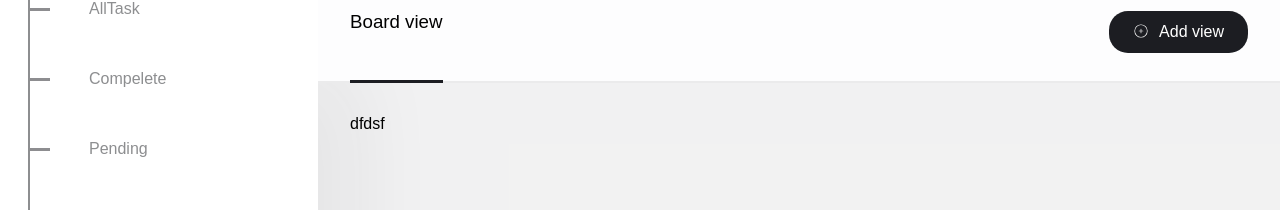
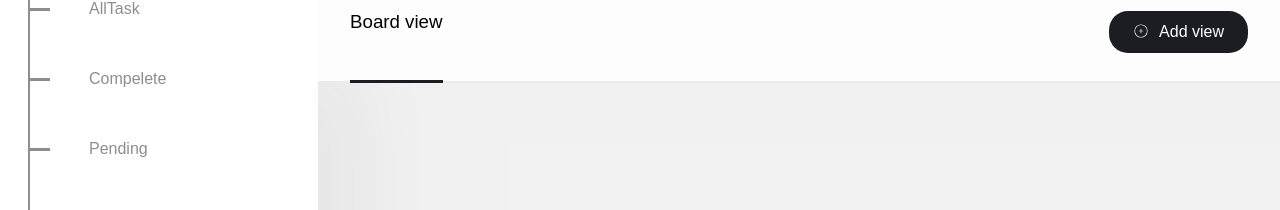
Before and after one commit to babaeiFateme/vanilla-react-todo, a React (Create React App) app in the folder my-app/: page / in a window 1280 px wide. Shown: the part 111-321 px from the top of the page. Built offline with nearby package versions, Linux system fonts and the light colour scheme.

Commit message:
feat: add delete todo

```diff
--- a/my-app/src/components/TodoList/TodoList.jsx
+++ b/my-app/src/components/TodoList/TodoList.jsx
@@ -5,19 +5,11 @@ import { useEffect, useState } from "react";
 import { useTodoContext } from "../../hooks/TodoContext";
 
 const TodoList = () => {
-    const { todos, addTodo } = useTodoContext();
-    console.log(todos, "todos");
+    const { todos, addTodo, deleteTodo } = useTodoContext();
+    // console.log(addTodo,"add");
 
-    // localStorage.setItem("todos", JSON.stringify(todos));
-    useEffect(() => {
-        // setTodos(data);
-    }, [todos]);
     const deleteTodoHandler = (id) => {
-        const filteredTodos = todos.filter((todo) => todo.id !== id);
-        addTodo(filteredTodos);
-
-        // Update local storage with the new todos array
-        localStorage.setItem("todos", JSON.stringify(filteredTodos));
+        deleteTodo(id);
     };
     if (!todos) {
         return <>empty list</>;
@@ -25,9 +17,8 @@ const TodoList = () => {
     return (
         <div>
             <ul className="todos">
-                dfdsf
-                {todos.map((item) => (
-                    <li className="item" key={item.id}>
+                {todos.map((item, index) => (
+                    <li className="item" key={index}>
                         <div className="title">{item.title}</div>
                         <div className="time">{item.endTime}</div>
                         <div className="time">{item.endTime}</div>
--- a/my-app/src/components/common/Layouts/InnerLayout/InnerLayout.jsx
+++ b/my-app/src/components/common/Layouts/InnerLayout/InnerLayout.jsx
@@ -7,7 +7,7 @@ import { useTodoContext } from "../../../../hooks/TodoContext";
 const InnerLayout = ({ children }) => {
     const [isModalOpen, setIsModalOpen] = useState(false);
 
-    const { todos, addTodo } = useTodoContext();
+    const { todos, addTodo ,deleteTodo} = useTodoContext();
 
     const [formData, setFormData] = useState({
         title: "",
--- a/my-app/src/hooks/TodoContext.js
+++ b/my-app/src/hooks/TodoContext.js
@@ -9,9 +9,15 @@ export const TodoProvider = ({ children }) => {
         setTodos([...todos, newTodo]);
     };
 
+    const deleteTodo = (id) => {
+        const filteredTodos = todos.filter((todo) => todo.id !== id);
+        setTodos(filteredTodos);
+    };
+
     const value = {
         todos,
         addTodo,
+        deleteTodo,
     };
 
     return (
```
